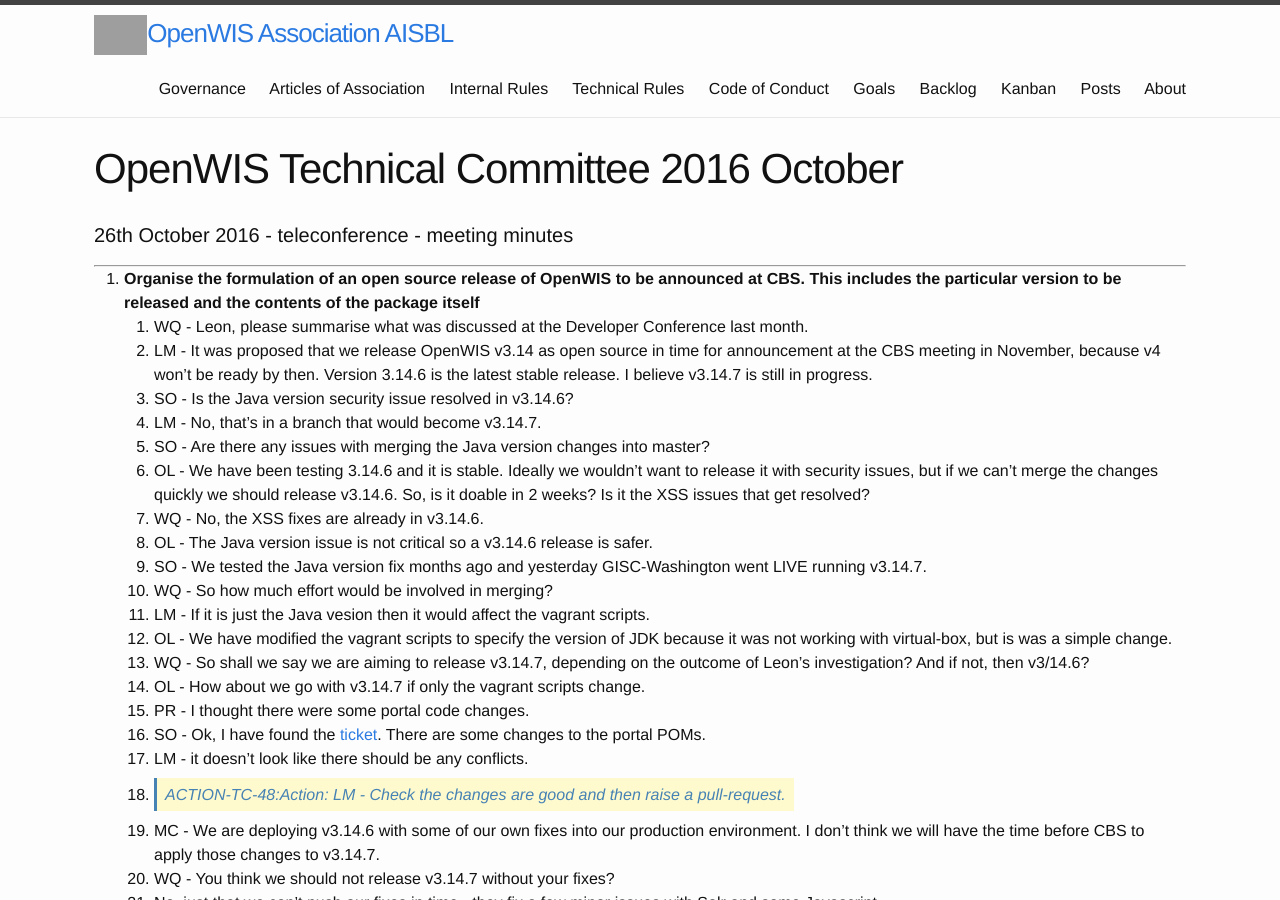
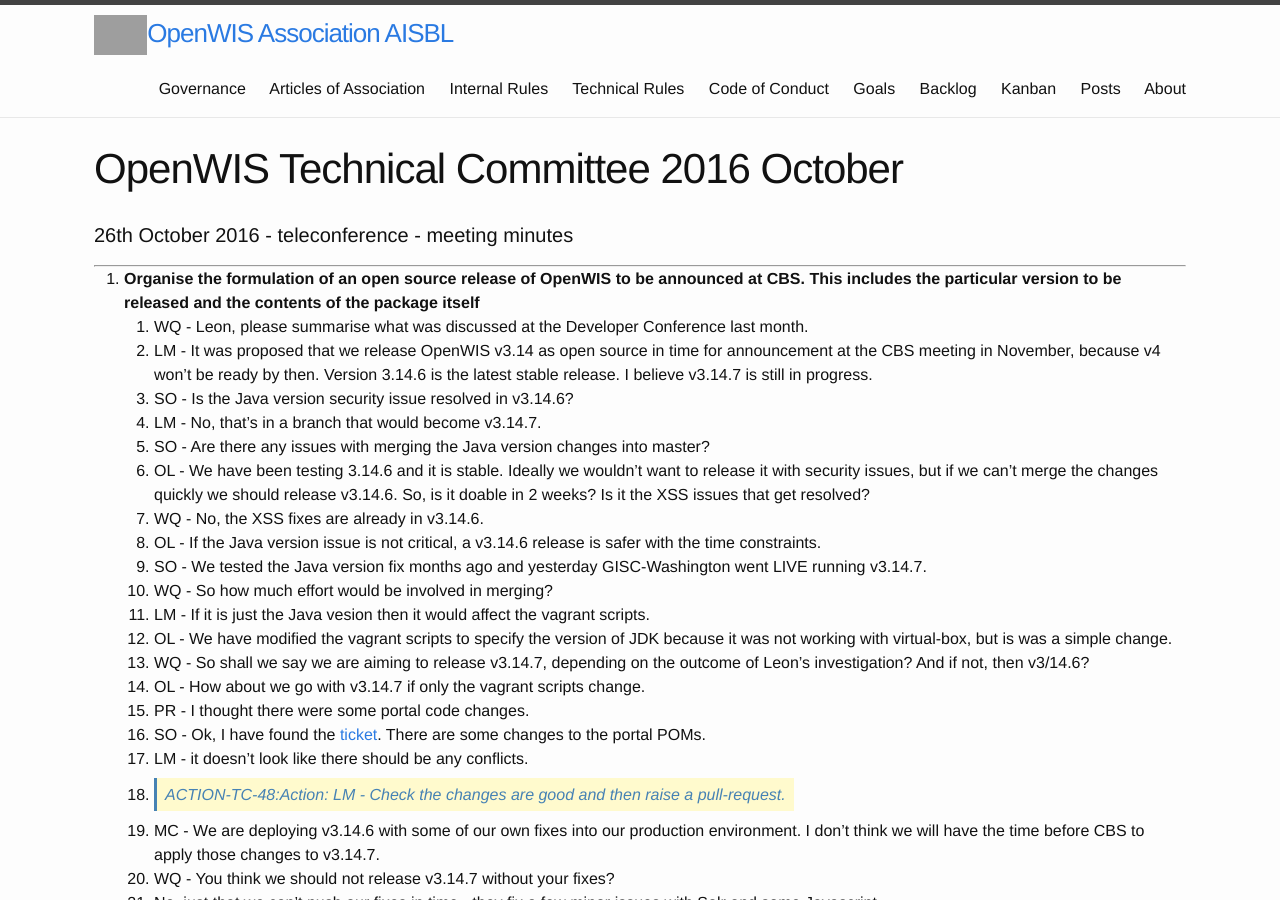
Before and after one commit to OpenWIS/openwis-documentation, a Jekyll site: the page built from _posts/2016-10-26-OpenWIS-Technical-Committee-2016-Oct.md, in a window 1280 px wide and 900 px high. Built offline with Jekyll 4.4.1, drawn with Linux system fonts in a browser that asks for light colours; grey boxes are pictures that could not be loaded.

Commit message:
Update 2016-10-26-OpenWIS-Technical-Committee-2016-Oct.md
Correction from Okki for 1.8

```diff
--- a/_posts/2016-10-26-OpenWIS-Technical-Committee-2016-Oct.md
+++ b/_posts/2016-10-26-OpenWIS-Technical-Committee-2016-Oct.md
@@ -16,7 +16,7 @@
 	5. SO - Are there any issues with merging the Java version changes into master?
 	6. OL - We have been testing 3.14.6 and it is stable. Ideally we wouldn't want to release it with security issues, but if we can't merge the changes quickly we should release v3.14.6. So, is it doable in 2 weeks?  Is it the XSS issues that get resolved?
 	7. WQ - No, the XSS fixes are already in v3.14.6.
-	8. OL - The Java version issue is not critical so a v3.14.6 release is safer.
+	8. OL - If the Java version issue is not critical, a v3.14.6 release is safer with the time constraints.
 	9. SO - We tested the Java version fix months ago and yesterday GISC-Washington went LIVE running v3.14.7.
 	10. WQ - So how much effort would be involved in merging?
 	11. LM - If it is just the Java vesion then it would affect the vagrant scripts.
```
